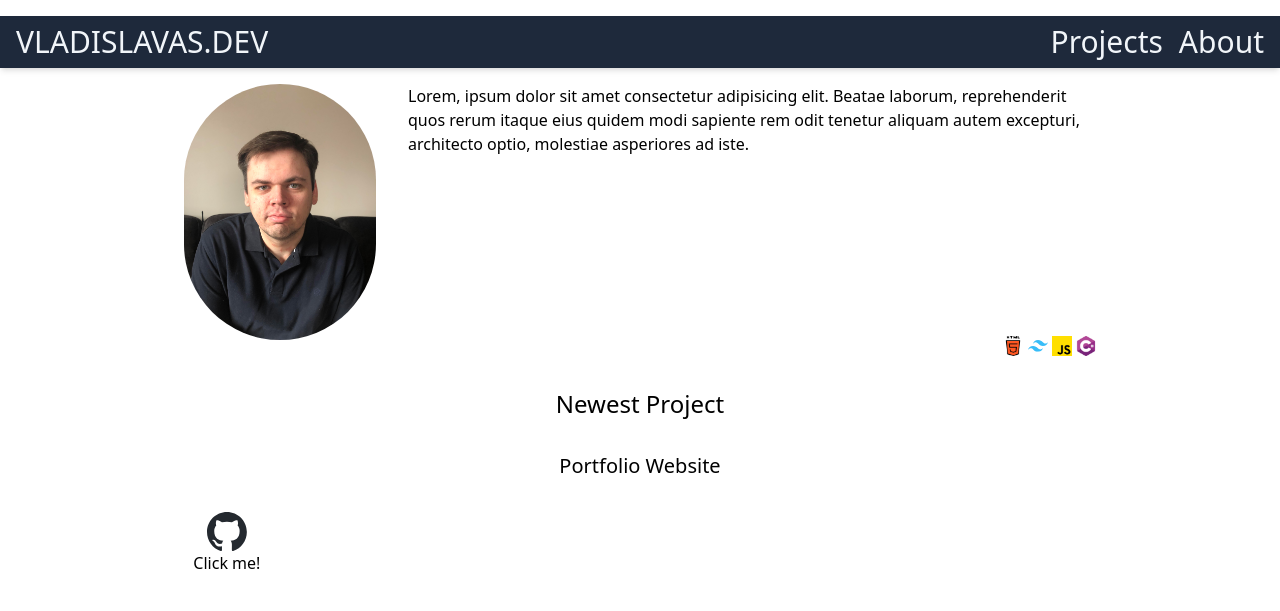
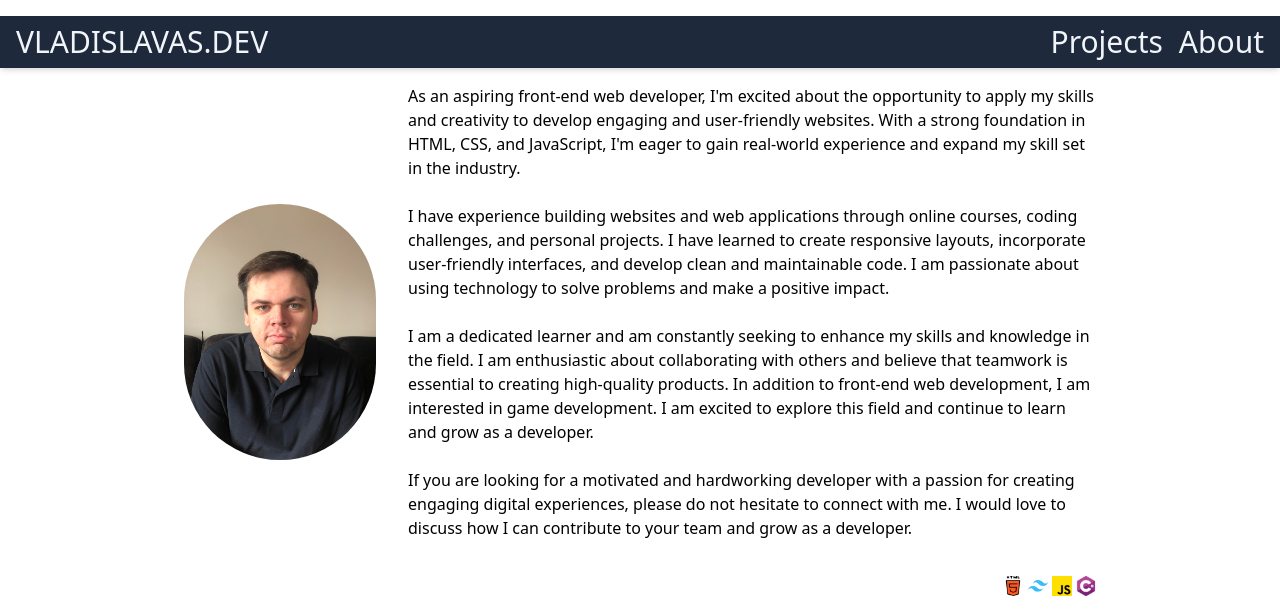
Before and after one commit to plankdemi/PortoflioWebsite, a website: page index.html in a window 1280 px wide. Shown: the top 611 px of the page. Drawn offline with nearby package versions, Linux system fonts and the light colour scheme.

Commit message:
finished home page

```diff
--- a/index.html
+++ b/index.html
@@ -14,20 +14,27 @@
 
 
 
-    <section class="absolute w-full h-full bg-slate-700 text-slate-100 px-4 my-4 text-3xl z-40 pt-14 hidden overflow-hidden">
+    <section
+        class="absolute w-full h-full bg-slate-700 text-slate-100 px-4 my-4 text-3xl z-40 pt-14 hidden overflow-hidden">
 
 
         <nav>
             <ul>
-                <li class="text-center py-4"><a href="">Projects</a> </li>
-                <li class="text-center py-4"><a href="">About</a></li>
+                <a href="">
+                    <li class="text-center py-4 my-1 rounded-2xl bg-slate-800">Projects</li>
+                </a>
+
+                <a href="">
+                    <li class="text-center py-4 my-1 rounded-2xl bg-slate-800">About</li>
+                </a>
             </ul>
         </nav>
 
 
     </section>
 
-    <header class="flex justify-between relative items-center px-4 my-4 shadow-md text-3xl bg-slate-800 text-slate-100 py-2 z-50">
+    <header
+        class="flex justify-between relative items-center px-4 my-4 shadow-md text-3xl bg-slate-800 text-slate-100 py-2 z-50">
 
         <h1 class="uppercase"> Vladislavas.dev</h1>
         <ul id="menu" class="content md:hidden">
@@ -54,11 +61,36 @@
                 <img src="images/unnamed.jpg" alt="myphoto" class="w-48 object-cover rounded-full block mx-auto mb-4">
                 <ul class="flex flex-col h-full justify-between md:ml-8">
                     <li class="pb-8">
-                        <p class="items-center">Lorem, ipsum dolor sit amet consectetur adipisicing elit. Beatae
-                            laborum, reprehenderit quos
-                            rerum itaque eius quidem
-                            modi sapiente rem odit tenetur aliquam autem excepturi, architecto optio, molestiae
-                            asperiores ad iste.</p>
+                        <p class="items-center">As an aspiring front-end web developer, I'm excited about the
+                            opportunity to apply my skills and creativity to develop
+                            engaging and user-friendly websites. With a strong foundation in HTML, CSS, and JavaScript,
+                            I'm eager to gain real-world
+                            experience and expand my skill set in the industry.
+                            <br><br>
+
+                            I have experience building websites and web applications through online courses, coding
+                            challenges, and personal
+                            projects. I have learned to create responsive layouts, incorporate user-friendly interfaces,
+                            and develop clean and
+                            maintainable code. I am passionate about using technology to solve problems and make a
+                            positive impact.
+                            <br><br>
+
+                            I am a dedicated learner and am constantly seeking to enhance my skills and knowledge in the
+                            field. I am enthusiastic
+                            about collaborating with others and believe that teamwork is essential to creating
+                            high-quality products. In addition to
+                            front-end web development, I am interested in game development. I am excited to explore this
+                            field and continue to learn
+                            and grow as a developer.
+                            <br><br>
+
+                            If you are looking for a motivated and hardworking developer with a passion for creating
+                            engaging digital experiences,
+                            please do not hesitate to connect with me. I would love to discuss how I can contribute to
+                            your team and grow as a
+                            developer.
+                        </p>
                     </li>
                     <li class="text-right">
                         <img src="images/icons/html-5.png" alt="HTML5" title="HTML5" class="inline w-5">
--- a/main.js
+++ b/main.js
@@ -12,6 +12,5 @@ menu.addEventListener("click", function () {
   } else{
     modal.classList.add("hidden");
     document.body.classList.remove("overflow-hidden");
-
   }
 });
```
Also changed, not shown: css/style.css.
